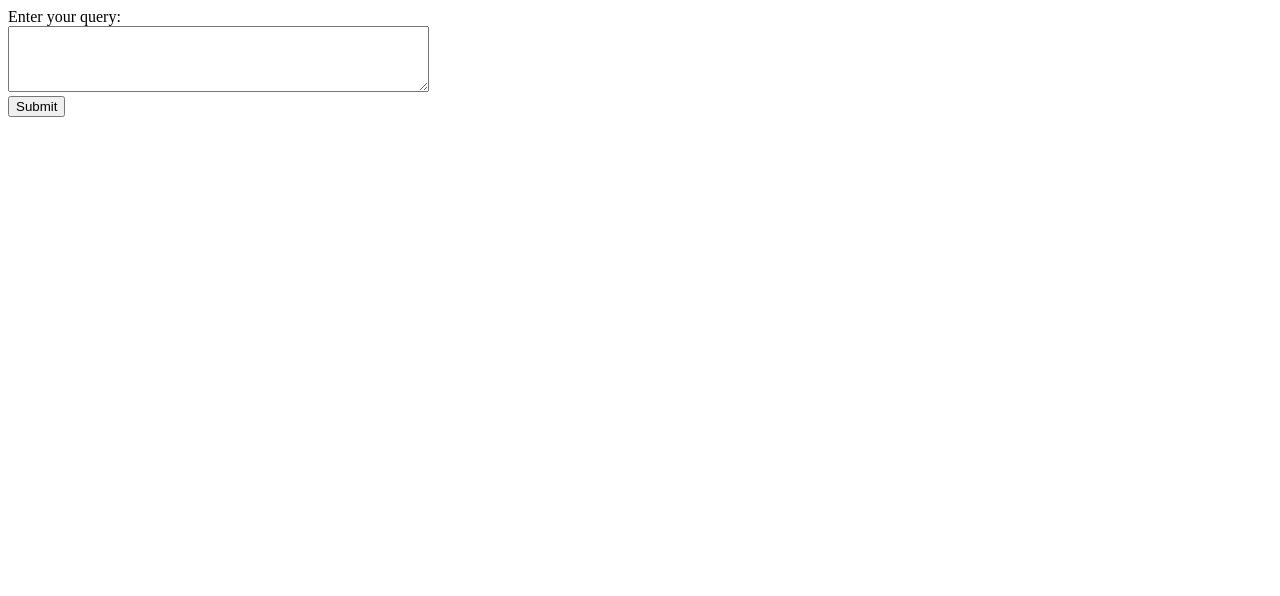
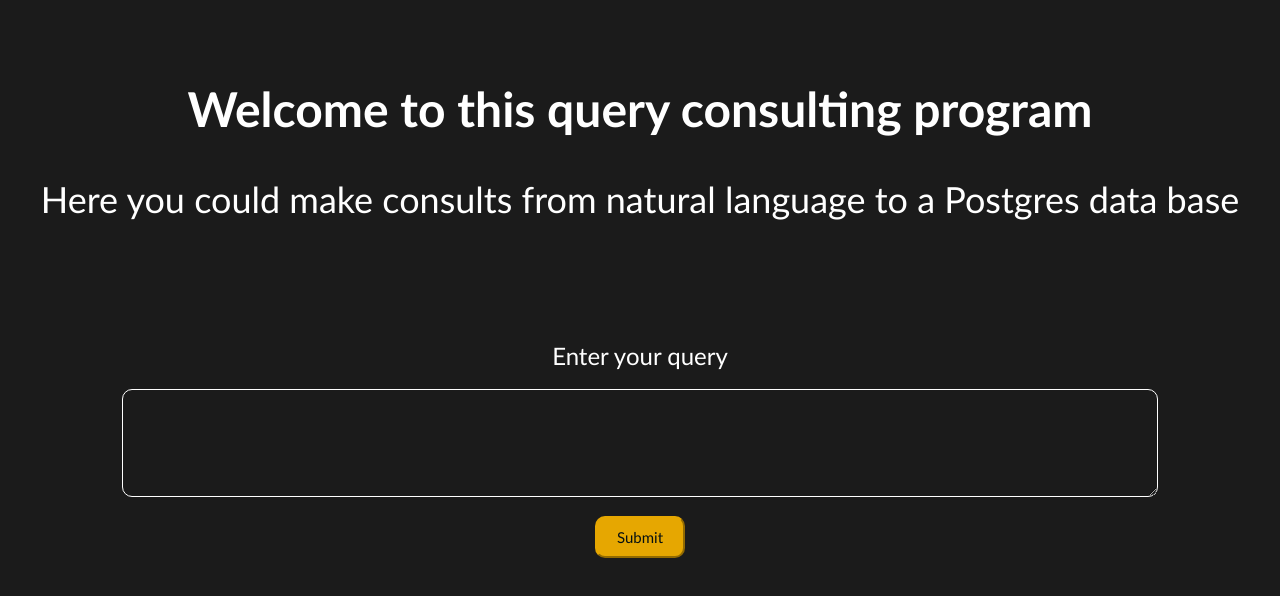
Before and after one commit to rootstrap/slack-gpt-base-bot-node, a website: page views/index.html in a window 1280 px wide. Drawn offline with Linux system fonts and the light colour scheme.

Commit message:
add styles to html

```diff
--- a/views/index.html
+++ b/views/index.html
@@ -2,10 +2,82 @@
 <html lang="en">
   <head>
     <title>Query Form</title>
+
+    <style>
+      html {
+        -ms-text-size-adjust: 100%;
+        -webkit-text-size-adjust: 100%;
+        font-family: "Gill Sans", "Gill Sans MT", Calibri, "Trebuchet MS",
+          sans-serif;
+      }
+
+      body {
+        background-color: rgb(27, 27, 27);
+      }
+      h1,
+      h2 {
+        text-align: center;
+        font-size: 48px;
+        font-weight: 600;
+        line-height: 120%;
+        position: relative;
+        color: white;
+      }
+      h2 {
+        font-size: 36px;
+        font-weight: 400;
+      }
+      form {
+        display: flex;
+        align-items: center;
+        flex-direction: column;
+        margin-top: 15vh;
+      }
+      label {
+        font-size: 24px;
+        font-weight: 400;
+        color: white;
+      }
+      textarea {
+        border-radius: 10px;
+        border-color: white;
+        border-width: 1.5px;
+        outline: none;
+        padding: 5px;
+        width: 80vw;
+        background-color: transparent;
+        color: white;
+        font-family: "Gill Sans", "Gill Sans MT", Calibri, "Trebuchet MS",
+          sans-serif;
+        font-weight: 200;
+        font-size: 20px;
+      }
+      input {
+        background-color: #e6a701;
+        border-color: #e6a701;
+        color: #061012;
+        text-align: center;
+        font-size: 15px;
+        font-family: "Gill Sans", "Gill Sans MT", Calibri, "Trebuchet MS",
+          sans-serif;
+        padding: 10px 20px;
+        border-radius: 10px;
+      }
+      .margin-top-5 {
+        margin-top: 5vh;
+      }
+      .margin-top-10 {
+        margin-top: 10vh;
+      }
+    </style>
   </head>
   <body>
+    <h1 class="margin-top-10">Welcome to this query consulting program</h1>
+    <h2 class="margin-top-5">
+      Here you could make consults from natural language to a Postgres data base
+    </h2>
     <form action="/" method="POST">
-      <label for="query">Enter your query:</label><br />
+      <label for="query">Enter your query</label><br />
       <textarea id="query " name="userQuery" rows="4" cols="50"></textarea
       ><br />
       <input type="submit" value="Submit" />
```
